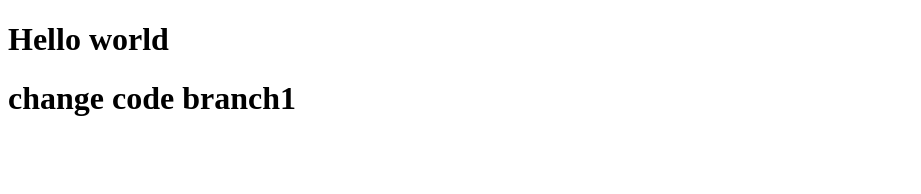
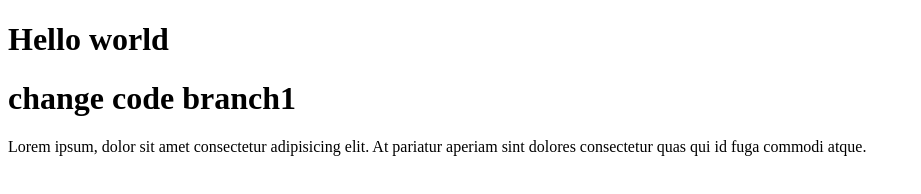
Before and after one commit to tanianasrin1/team-colaberation-practice, a plain HTML site: page index.html in a window 1280 px wide. Shown: the whole page, without its empty margins (0-921 px from the left). Drawn offline with Linux system fonts and the light colour scheme.

Commit message:
second commit added

```diff
--- a/index.html
+++ b/index.html
@@ -9,5 +9,6 @@
 <body>
     <h1> Hello world </h1>
     <h1> change code branch1 </h1>
+    <p>Lorem ipsum, dolor sit amet consectetur adipisicing elit. At pariatur aperiam sint dolores consectetur quas qui id fuga commodi atque.</p>
 </body>
 </html>
```
